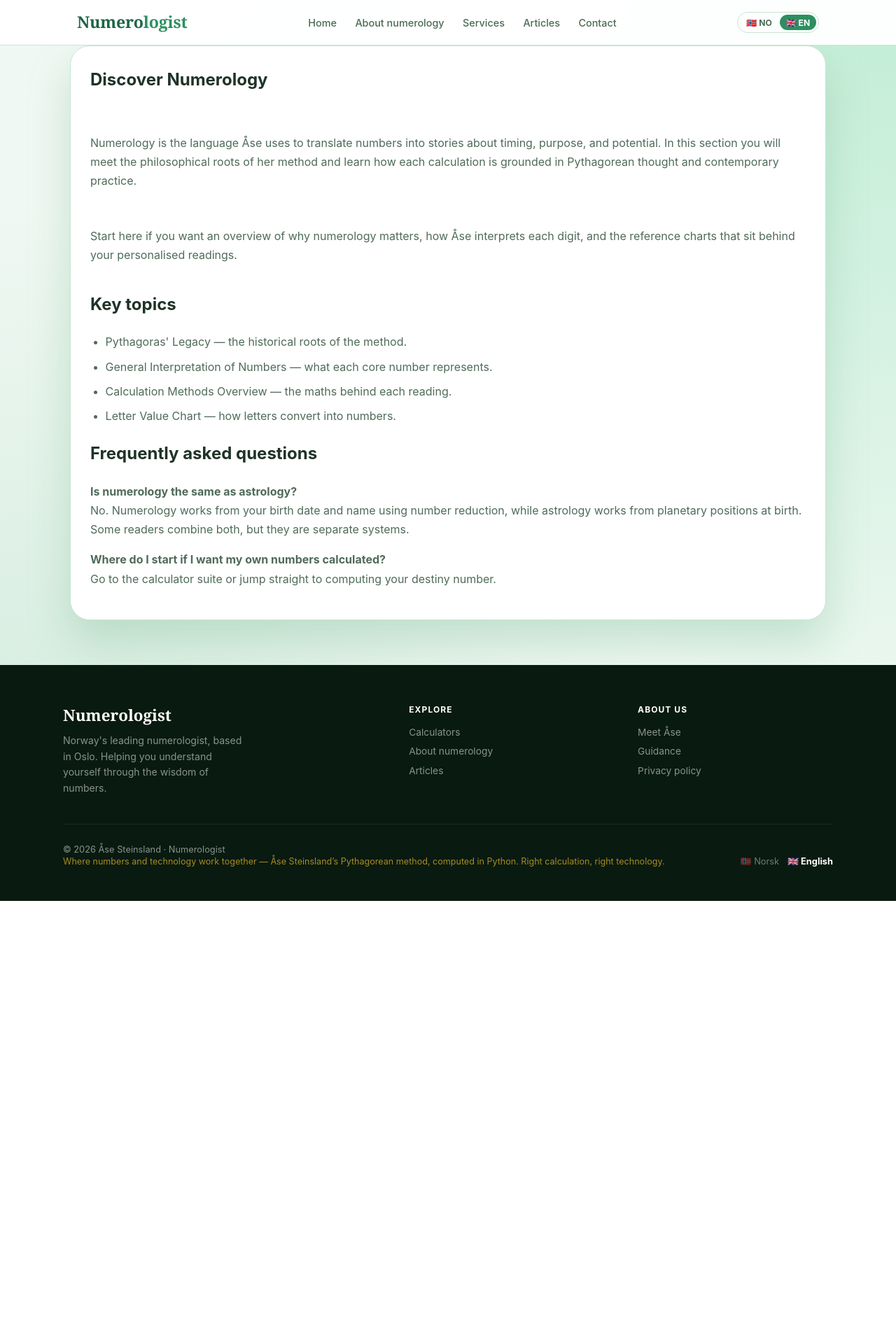
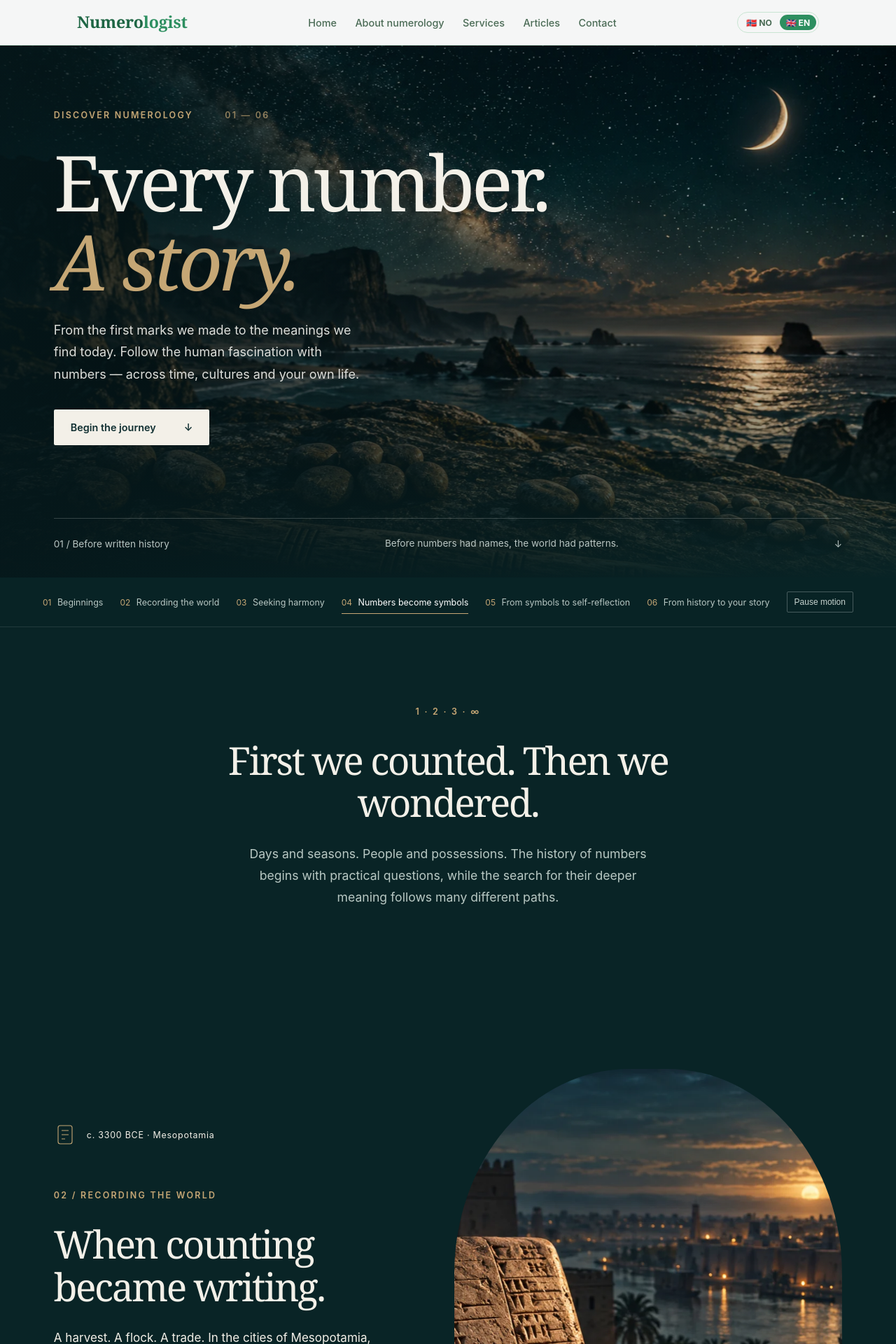
Before and after one commit to XS227/Numerologist, a Django app: page /discover-numerology/ in a window 1280 px wide. Shown: the top 1920 px of the page at 70% size. Before the commit the page ends 1287 px from the top, so only its background shows below. Run offline with Django 5.2, Linux system fonts and the light colour scheme.

Commit message:
Redesign Discover Numerology as a bilingual illustrated scroll journey

```diff
--- a/tall_project/settings.py
+++ b/tall_project/settings.py
@@ -171,6 +171,7 @@ USE_I18N = True
 USE_TZ = True
 
 STATIC_URL = "/static/"
+STATICFILES_DIRS = [BASE_DIR / "tall_project" / "static"]
 MEDIA_URL = "/media/"
 STATIC_ROOT = str(BASE_DIR / "static_collected")
 MEDIA_ROOT = str(BASE_DIR / "media")
--- /dev/null
+++ b/tall_project/static/journey/journey.js
@@ -0,0 +1,60 @@
+(() => {
+  const root = document.querySelector('.j-story');
+  if (!root) return;
+  const media = matchMedia('(prefers-reduced-motion: reduce)');
+  const toggle = root.querySelector('.j-motion');
+  const pictures = [...root.querySelectorAll('.j-parallax')];
+  const chapters = [...root.querySelectorAll('[data-chapter]')];
+  const links = [...root.querySelectorAll('.j-chapter-nav a')];
+  const progress = root.querySelector('.j-progress');
+  let paused = media.matches, scheduled = false;
+  const reveals = [...root.querySelectorAll('.j-reveal')];
+  let observer;
+  if ('IntersectionObserver' in window) {
+    observer = new IntersectionObserver(entries => entries.forEach(entry => {
+      if (entry.isIntersecting) {entry.target.classList.remove('j-waiting');observer.unobserve(entry.target);}
+    }), {threshold: .08});
+    reveals.forEach(el => {el.classList.add('j-waiting');observer.observe(el);});
+  }
+  root.classList.add('j-animate');
+  function paint() {
+    scheduled = false;
+    const vh = innerHeight;
+    if (!paused) pictures.forEach(img => {
+      const rect = img.parentElement.getBoundingClientRect();
+      if (rect.bottom > -100 && rect.top < vh + 100) {
+        const max = rect.height * .09;
+        const shift = Math.max(-max, Math.min(max, (vh / 2 - rect.top - rect.height / 2) * Number(img.dataset.speed)));
+        img.style.transform = `translate3d(0,${shift}px,0)`;
+      }
+    });
+    const top = root.getBoundingClientRect().top + scrollY;
+    const amount = Math.max(0,Math.min(1,(scrollY-top) / Math.max(1,root.offsetHeight-vh)));
+    progress.style.transform = `scaleX(${amount})`;
+    let current = chapters[0];
+    for (const chapter of chapters) if (chapter.getBoundingClientRect().top < vh * .48) current = chapter;
+    links.forEach(link => {
+      if (link.hash === `#${current.id}`) link.setAttribute('aria-current','location');
+      else link.removeAttribute('aria-current');
+    });
+  }
+  function schedule() {if (!scheduled) {scheduled = true;requestAnimationFrame(paint);}}
+  function setMotion(value) {
+    paused = value;root.classList.toggle('j-paused',paused);
+    toggle.setAttribute('aria-pressed',String(paused));
+    toggle.textContent = paused ? toggle.dataset.resume : toggle.dataset.pause;
+    schedule();
+  }
+  toggle.addEventListener('click',()=>setMotion(!paused));
+  media.addEventListener('change',event=>setMotion(event.matches));
+  root.querySelectorAll('a[href^="#"]').forEach(link=>link.addEventListener('click',event=>{
+    const target = document.getElementById(link.hash.slice(1));
+    if (!target) return;
+    event.preventDefault();
+    target.scrollIntoView({behavior:paused?'instant':'smooth',block:'start'});
+    history.replaceState(null,'',link.hash);
+    target.setAttribute('tabindex','-1');target.focus({preventScroll:true});
+  }));
+  addEventListener('scroll',schedule,{passive:true});addEventListener('resize',schedule,{passive:true});
+  setMotion(paused);
+})();
--- a/tall_project/templates/pages/discover-numerology.html
+++ b/tall_project/templates/pages/discover-numerology.html
@@ -1,43 +1,39 @@
 {% extends "base.html" %}
-{% load i18n %}
-
+{% load static %}
 {% block title %}{{ page.title }} — Numerologist{% endblock %}
-
-{% block content %}
-<article class="card prose" aria-labelledby="page-title">
-  <h1 id="page-title">{{ page.title }}</h1>
-  <p>
-    {% blocktrans trimmed %}
-    Numerology is the language Åse uses to translate numbers into stories about timing, purpose, and potential. In this
-    section you will meet the philosophical roots of her method and learn how each calculation is grounded in Pythagorean
-    thought and contemporary practice.
-    {% endblocktrans %}
-  </p>
-  <p>
-    {% blocktrans trimmed %}
-    Start here if you want an overview of why numerology matters, how Åse interprets each digit, and the reference charts
-    that sit behind your personalised readings.
-    {% endblocktrans %}
-  </p>
-  <section aria-labelledby="discover-topics">
-    <h2 id="discover-topics">{% trans "Key topics" %}</h2>
-    <ul>
-      <li><a href="{% url 'static_page' 'pythagoras-legacy' %}">{% trans "Pythagoras' Legacy" %}</a> — {% trans "the historical roots of the method." %}</li>
-      <li><a href="{% url 'static_page' 'general-interpretation' %}">{% trans "General Interpretation of Numbers" %}</a> — {% trans "what each core number represents." %}</li>
-      <li><a href="{% url 'static_page' 'calculation-methods-overview' %}">{% trans "Calculation Methods Overview" %}</a> — {% trans "the maths behind each reading." %}</li>
-      <li><a href="{% url 'static_page' 'letter-value-chart' %}">{% trans "Letter Value Chart" %}</a> — {% trans "how letters convert into numbers." %}</li>
-    </ul>
-  </section>
-  <section aria-labelledby="discover-faq">
-    <h2 id="discover-faq">{% trans "Frequently asked questions" %}</h2>
-    <p>
-      <strong>{% trans "Is numerology the same as astrology?" %}</strong><br>
-      {% trans "No. Numerology works from your birth date and name using number reduction, while astrology works from planetary positions at birth. Some readers combine both, but they are separate systems." %}
-    </p>
-    <p>
-      <strong>{% trans "Where do I start if I want my own numbers calculated?" %}</strong><br>
-      {% trans "Go to the" %} <a href="{% url 'static_page' 'calculators' %}">{% trans "calculator suite" %}</a> {% trans "or jump straight to" %} <a href="{% url 'static_page' 'compute-destiny-number' %}">{% trans "computing your destiny number" %}</a>.
-    </p>
-  </section>
+{% block body_attrs %} class="number-journey"{% endblock %}
+{% block main %}
+<link rel="stylesheet" href="{% static 'journey/journey.css' %}">
+<svg class="j-symbols" xmlns="http://www.w3.org/2000/svg" aria-hidden="true"><defs>
+<symbol id="j-tablet" viewBox="0 0 32 32"><rect x="6" y="3" width="20" height="26" rx="3"/><path d="M11 10h10M11 16h10M11 22h5"/></symbol>
+<symbol id="j-triangle" viewBox="0 0 32 32"><path d="m16 3 14 25H2Z M9 16h14M6 22h20M16 3v25"/></symbol>
+<symbol id="j-book" viewBox="0 0 32 32"><path d="M16 8C10 4 5 4 2 5v22c5-2 9-1 14 2 5-3 9-4 14-2V5c-3-1-8-1-14 3Zm0 0v21"/></symbol>
+<symbol id="j-grid" viewBox="0 0 32 32"><rect x="3" y="3" width="26" height="26" rx="2"/><path d="M3 12h26M3 21h26M12 3v26M21 3v26"/></symbol>
+<symbol id="j-spark" viewBox="0 0 32 32"><path d="m16 2 4 10 10 4-10 4-4 10-4-10L2 16l10-4Z"/></symbol>
+</defs></svg>
+<article class="j-story">
+<section class="j-hero" id="origins" aria-labelledby="journey-title" data-chapter>
+  <div class="j-hero-visual"><img class="j-parallax" data-speed="0.16" src="{% static 'journey/images/origins.webp' %}" alt="{{ journey.labels.hero_alt }}" width="1536" height="1024" fetchpriority="high"></div>
+  <div class="j-hero-content"><p class="j-eyebrow">{{ journey.labels.eyebrow }} <span>01 — 06</span></p>
+    <h1 id="journey-title">{{ journey.labels.title }}<br><em>{{ journey.labels.title_em }}</em></h1>
+    <p class="j-intro">{{ journey.labels.intro }}</p>
+    <a class="j-button" href="#mesopotamia">{{ journey.labels.start }} <span aria-hidden="true">↓</span></a>
+  </div>
+  <div class="j-hero-bottom"><span>{{ journey.labels.hero_date }}</span><p>{{ journey.labels.hero_caption }}</p><span aria-hidden="true">↓</span></div>
+</section>
+<nav class="j-chapter-nav" aria-label="{{ journey.labels.nav }}"><div class="j-progress" aria-hidden="true"></div><a href="#origins" aria-current="location"><span>01</span> {{ journey.labels.origins }}</a>{% for c in journey.chapters %}<a href="#{{ c.id }}"><span>{{ c.numeral }}</span> {{ c.label }}</a>{% endfor %}<button type="button" class="j-motion" aria-pressed="false" data-pause="{{ journey.labels.pause }}" data-resume="{{ journey.labels.resume }}">{{ journey.labels.pause }}</button></nav>
+<div class="j-prologue j-reveal"><p class="j-eyebrow">1 · 2 · 3 · ∞</p><h2>{{ journey.labels.bridge_title }}</h2><p>{{ journey.labels.bridge }}</p></div>
+{% for c in journey.chapters %}
+<section class="j-chapter {% cycle 'j-dark' 'j-light' %}" id="{{ c.id }}" aria-labelledby="title-{{ c.id }}" data-chapter>
+  <div class="j-chapter-inner">
+    <div class="j-copy j-reveal"><div class="j-chapter-meta"><svg class="j-icon" aria-hidden="true"><use href="#j-{{ c.symbol }}"/></svg><span>{{ c.date }}</span></div><p class="j-eyebrow">{{ c.numeral }} / {{ c.label }}</p><h2 id="title-{{ c.id }}">{{ c.title }}</h2><p class="j-body">{{ c.body }}</p><p class="j-note">{{ c.note }}</p>{% if c.link %}<a class="j-text-link" href="{{ c.link }}">{{ c.link_label }} <span aria-hidden="true">↗</span></a>{% endif %}{% if c.source %}<a class="j-source" href="{{ c.source }}" target="_blank" rel="noopener">{{ journey.labels.read_source }} · {{ c.source_name }} ↗</a>{% endif %}</div>
+    <figure class="j-figure"><div class="j-image-window"><img class="j-parallax" data-speed="0.09" src="{% static 'journey/images/' %}{{ c.id }}.webp" alt="{{ c.alt }}" width="1536" height="1024" loading="lazy" decoding="async"></div><span class="j-big-number" aria-hidden="true">{{ c.numeral }}</span><figcaption>{{ journey.labels.chapter }} {{ c.numeral }} <span>{{ c.label }}</span></figcaption></figure>
+  </div>
+</section>
+{% endfor %}
+<section class="j-more" aria-labelledby="explore-title"><div class="j-section-head"><p class="j-eyebrow">{{ journey.labels.next }}</p><h2 id="explore-title">1 · 2 · 3 · 4 · 5 · 6 · 7 · 8 · 9</h2></div><div class="j-resource-grid">{% for url,title,description,icon in journey.resources %}<a class="j-resource" href="{{ url }}"><svg class="j-icon" aria-hidden="true"><use href="#j-{{ icon }}"/></svg><h3>{{ title }} <span aria-hidden="true">↗</span></h3><p>{{ description }}</p></a>{% endfor %}</div></section>
+<section class="j-faq" aria-labelledby="faq-title"><h2 id="faq-title">{{ journey.labels.faq }}</h2><div>{% for question,answer in journey.faqs %}<details><summary>{{ question }}</summary><p>{{ answer }}</p></details>{% endfor %}</div></section>
+<aside class="j-colophon"><h2>{{ journey.labels.references }}</h2><p>{{ journey.labels.references_text }}</p><p><a href="https://www.metmuseum.org/art/collection/search/325500">The Metropolitan Museum of Art ↗</a> · <a href="https://plato.stanford.edu/entries/pythagoras/">Stanford Encyclopedia of Philosophy ↗</a></p><small>{{ journey.labels.art_note }}</small></aside>
 </article>
 {% endblock %}
+{% block extra_scripts %}<script src="{% static 'journey/journey.js' %}" defer></script>{% endblock %}
--- a/tall_project/views.py
+++ b/tall_project/views.py
@@ -351,6 +351,9 @@ def static_page(request: HttpRequest, slug: str) -> HttpResponse:
         "noindex": page.noindex,
         "page_title": str(page.title),
     }
+    if slug == "discover-numerology":
+        from .journey import journey_content
+        context["journey"] = journey_content(getattr(request, "LANGUAGE_CODE", "en"))
     if slug in SLUGS_WITH_CALCULATOR:
         form = LiteCalculatorForm(request.POST or None)
         result = None
```
Also changed, not shown: docs/design/numerology-journey.md (added, +20 -0 lines), tall_project/journey.py (added, +16 -0 lines), tall_project/static/journey/images/mesopotamia.webp (added), tall_project/static/journey/images/modern.webp (added), tall_project/static/journey/images/origins.webp (added), tall_project/static/journey/images/personal.webp (added), tall_project/static/journey/images/pythagoras.webp (added), tall_project/static/journey/images/traditions.webp (added), tall_project/static/journey/journey.css (added).
